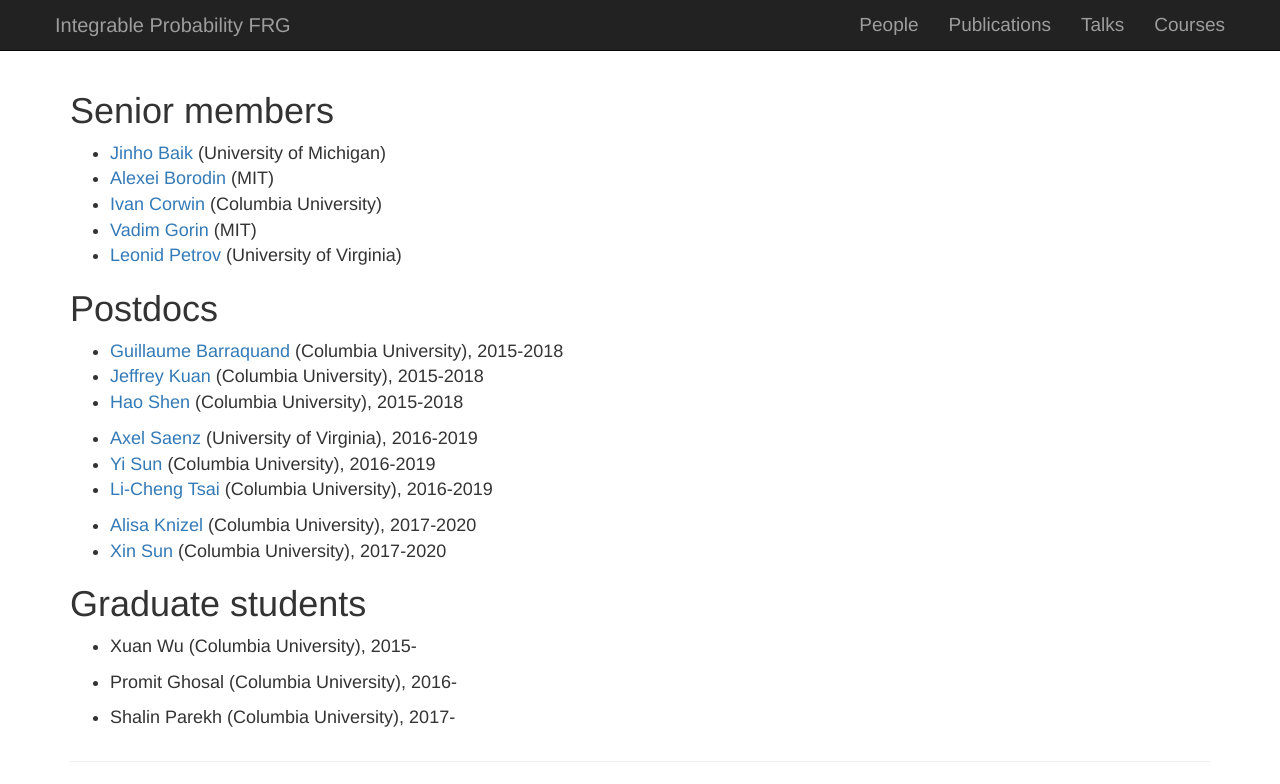
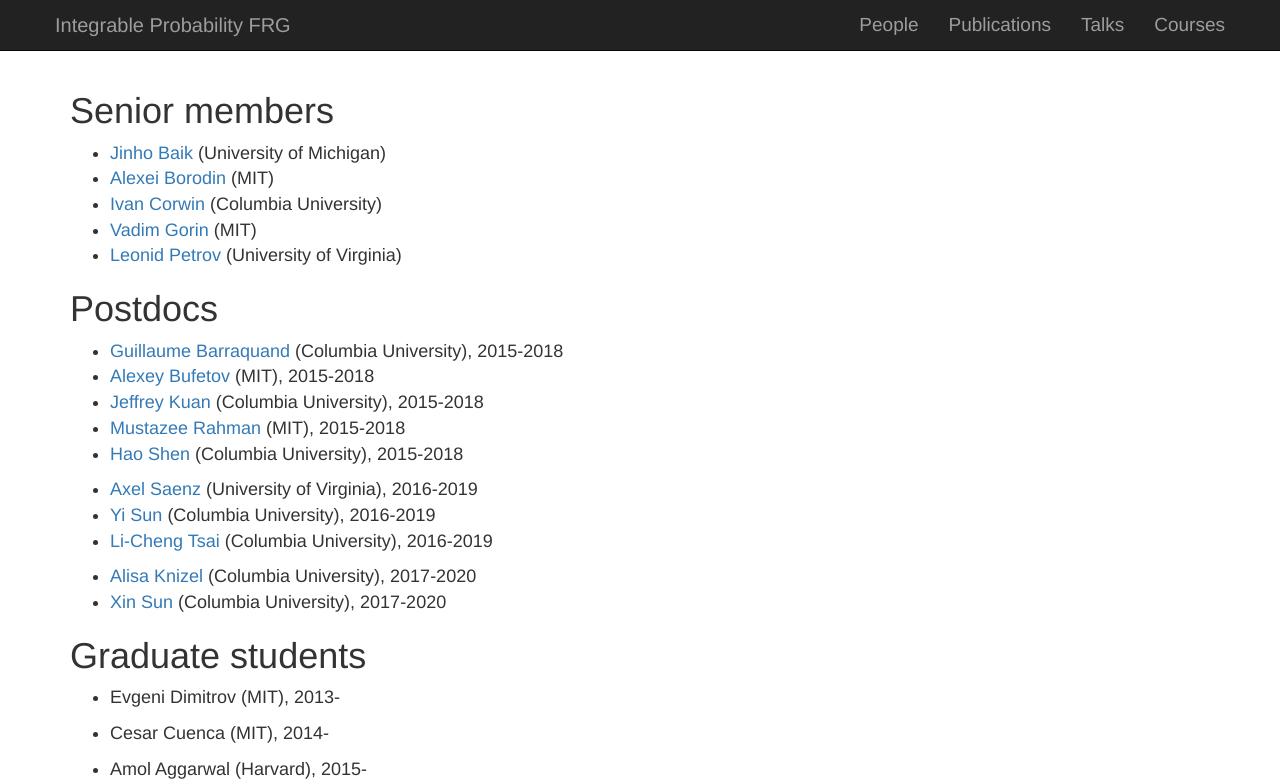
Before and after one commit to int-prob/int-prob-code, a Jekyll site: the page built from people.md, in a window 1280 px wide. Shown: the top 784 px of the page. Built offline with Jekyll 4.4.1, drawn with Linux system fonts in a browser that asks for light colours; some of the changed text lies outside the part shown.

Commit message:
Update people.md
Added MIT grad.students and postdocs.

```diff
--- a/people.md
+++ b/people.md
@@ -10,7 +10,9 @@ layout: default
 # Postdocs
 
 - [Guillaume Barraquand][guil] (Columbia University), 2015-2018
+- [Alexey Bufetov][abuf] (MIT), 2015-2018
 - [Jeffrey Kuan][jeff] (Columbia University), 2015-2018
+- [Mustazee Rahman][mustazee] (MIT), 2015-2018
 - [Hao Shen][hao] (Columbia University), 2015-2018
 
 - [Axel Saenz][axel] (University of Virginia), 2016-2019
@@ -22,11 +24,21 @@ layout: default
 
 # Graduate students
 
+- Evgeni Dimitrov (MIT), 2013-
+
+- Cesar Cuenca (MIT), 2014-
+
+- Amol Aggarwal (Harvard), 2015-
+
 - Xuan Wu (Columbia University), 2015-
+
+- Andrew Ahn (MIT), 2016-
 
 - Promit Ghosal (Columbia University), 2016-
 
 - Shalin Parekh (Columbia University), 2017-
+
+
 
 
 
@@ -44,3 +56,5 @@ layout: default
 [licheng]: https://lc-tsai.github.io/
 [alisa]: https://math.mit.edu/~alisik/
 [hao]: http://math.columbia.edu/~hshen/
+[abuf]: https://sites.google.com/site/alexeybufetov/home
+[mustazee]: http://math.mit.edu/~mustazee/
```
